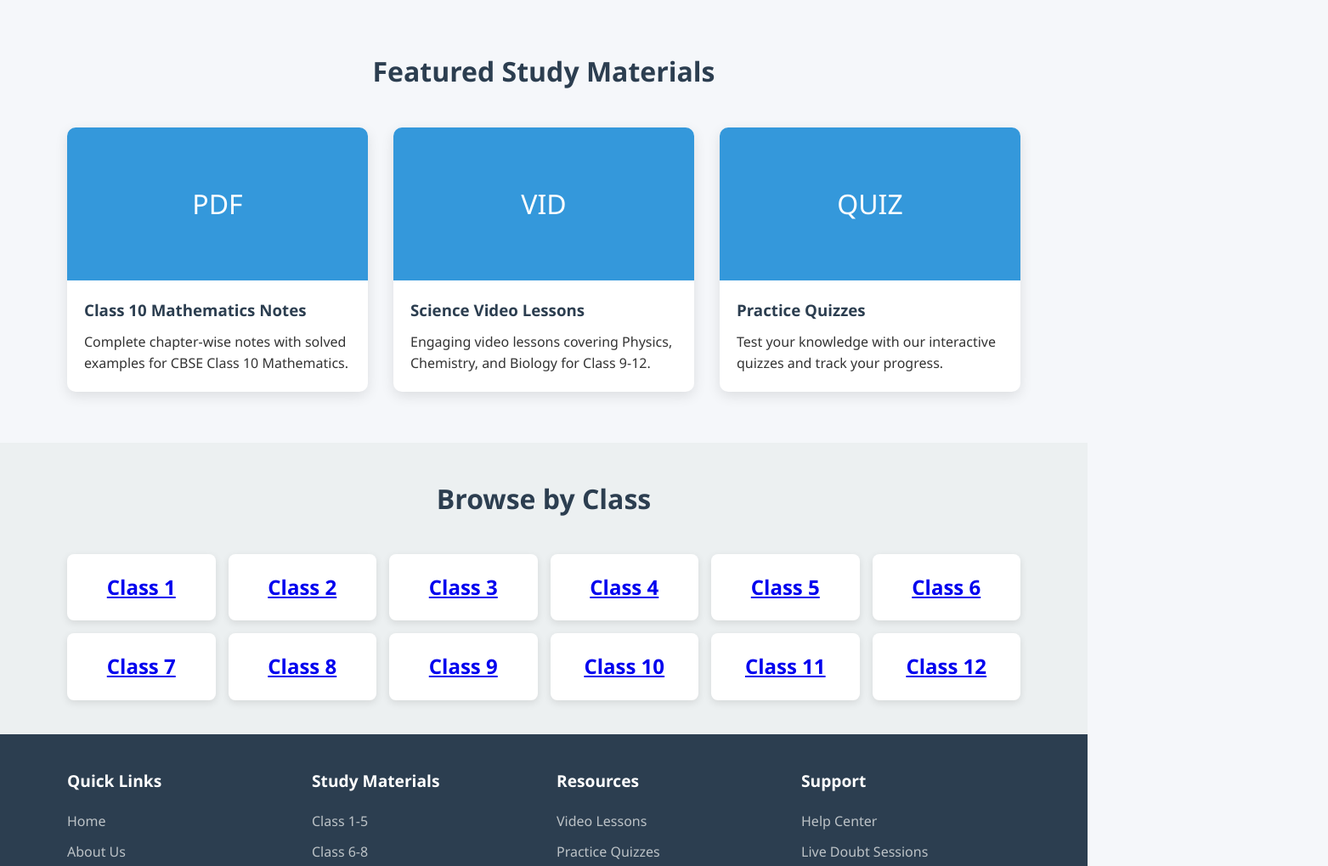
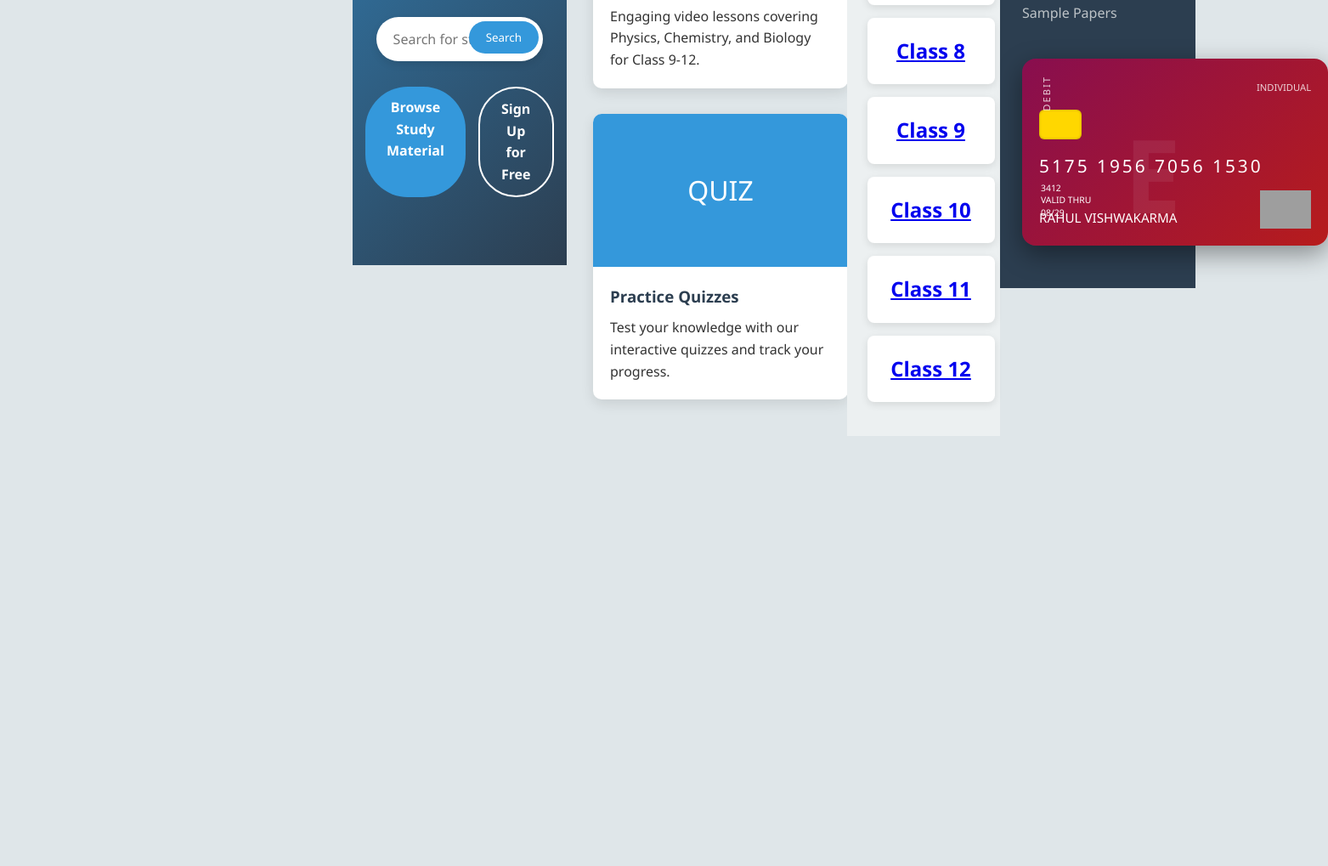
Before and after one commit to Neon-0-1/My-project-github.io, a plain HTML site: page index.html in a window 1280 px wide. Shown: the part 551-1570 px from the top of the page at 85% size, 1563 px wide, since content can reach past the window. After the commit the page ends 1081 px from the top, so only its background shows below. Drawn offline with Linux system fonts and the light colour scheme; grey boxes are pictures that could not be loaded.

Commit message:
Update index.html

```diff
--- a/index.html
+++ b/index.html
@@ -466,21 +466,239 @@
                     </ul>
                 </div>
 
-                <div class="footer-column">
-                    <h3>Support</h3>
-                    <ul>
-                        <li><a href="#">Help Center</a></li>
-                        <li><a href="#">Live Doubt Sessions</a></li>
-                        <li><a href="#">Feedback</a></li>
-                        <li><a href="#">FAQ</a></li>
-                    </ul>
-                </div>
-            </div>
+<!DOCTYPE html>
+<html lang="en">
+<head>
+  <meta charset="UTF-8" />
+  <meta name="viewport" content="width=device-width, initial-scale=1.0"/>
+  <title>Flip Credit Card</title>
+  <style>
+    body {
+      margin: 0;
+      background: #dfe6e9;
+      height: 100vh;
+      display: flex;
+      justify-content: center;
+      align-items: center;
+      font-family: 'Segoe UI', sans-serif;
+    }
 
-            <div class="copyright">
-                &copy; 2023 EduHub - Study Material Platform. All Rights Reserved.
-            </div>
+    .card-wrapper {
+      width: 360px;
+      height: 220px;
+      perspective: 1500px;
+    }
+
+    .card {
+      width: 100%;
+      height: 100%;
+      position: relative;
+      transform-style: preserve-3d;
+      transition: transform 0.8s ease;
+      cursor: pointer;
+    }
+
+    .card.is-flipped {
+      transform: rotateY(180deg);
+    }
+
+    .card-face {
+      position: absolute;
+      width: 100%;
+      height: 100%;
+      border-radius: 16px;
+      backface-visibility: hidden;
+      overflow: hidden;
+      box-shadow: 0 10px 30px rgba(0, 0, 0, 0.4);
+    }
+
+    .card-front {
+      background: linear-gradient(135deg, #880e4f, #b71c1c);
+      color: white;
+      padding: 20px;
+    }
+
+    .chip {
+      width: 50px;
+      height: 35px;
+      background: gold;
+      border-radius: 6px;
+      box-shadow: inset 0 0 3px rgba(0,0,0,0.3);
+      position: absolute;
+      top: 60px;
+      left: 20px;
+    }
+
+    .card-number {
+      font-size: 1.3em;
+      letter-spacing: 3px;
+      position: absolute;
+      top: 110px;
+      left: 20px;
+    }
+
+    .valid-thru {
+      font-size: 0.65em;
+      position: absolute;
+      top: 145px;
+      left: 22px;
+      line-height: 1.4;
+    }
+
+    .name {
+      position: absolute;
+      bottom: 20px;
+      left: 20px;
+      font-size: 0.95em;
+      font-weight: 500;
+    }
+
+    .visa-logo {
+      position: absolute;
+      bottom: 20px;
+      right: 20px;
+      width: 60px;
+    }
+
+    .big-symbol {
+      position: absolute;
+      top: 40px;
+      left: 120px;
+      font-size: 120px;
+      color: rgba(255, 255, 255, 0.07);
+      font-weight: bold;
+    }
+
+    .label {
+      position: absolute;
+      top: 20px;
+      left: 20px;
+      font-size: 0.7em;
+      writing-mode: vertical-lr;
+      transform: rotate(180deg);
+      opacity: 0.8;
+      letter-spacing: 2px;
+    }
+
+    .type {
+      position: absolute;
+      top: 25px;
+      right: 20px;
+      font-size: 0.7em;
+      opacity: 0.8;
+    }
+
+    .card-back {
+      background: linear-gradient(to bottom right, #2980b9, #3498db);
+      color: #fff;
+      transform: rotateY(180deg);
+      padding: 20px;
+      display: flex;
+      flex-direction: column;
+      justify-content: flex-start;
+      position: relative;
+    }
+
+    .black-strip {
+      position: absolute;
+      top: 20px;
+      left: 0;
+      right: 0;
+      height: 40px;
+      background: black;
+    }
+
+    .signature-strip {
+      margin-top: 80px;
+      display: flex;
+      align-items: center;
+      z-index: 2;
+    }
+
+    .signature {
+      flex: 1;
+      height: 35px;
+      background: repeating-linear-gradient(
+        white, white 2px, #ccc 2px, #ccc 3px
+      );
+      border-radius: 4px;
+      padding-left: 10px;
+      font-size: 0.75em;
+      color: #333;
+      display: flex;
+      align-items: center;
+    }
+
+    .cvv-box {
+      background: #fff;
+      color: #000;
+      padding: 5px 10px;
+      margin-left: 10px;
+      border-radius: 4px;
+      font-weight: bold;
+      font-size: 0.9em;
+      box-shadow: inset 0 0 2px #999;
+    }
+
+    .back-text {
+      margin-top: auto;
+      text-align: center;
+      font-size: 0.8em;
+      color: #fff;
+      padding-top: 10px;
+      z-index: 2;
+    }
+  </style>
+</head>
+<body>
+
+  <div class="card-wrapper" onclick="toggleFlip()">
+    <div class="card" id="flipCard">
+
+      <!-- FRONT -->
+      <div class="card-face card-front">
+        <div class="chip"></div>
+        <div class="label">DEBIT</div>
+        <div class="type">INDIVIDUAL</div>
+        <div class="big-symbol">E</div>
+        <div class="card-number" id="cardNumber">0000 0000 0000 0000</div>
+        <div class="valid-thru">
+          3412<br>
+          VALID THRU<br>
+          08/29
         </div>
-    </footer>
+        <div class="name">RAHUL VISHWAKARMA</div>
+        <img src="https://upload.wikimedia.org/wikipedia/commons/0/04/Visa.svg" class="visa-logo" alt="Visa">
+      </div>
+
+      <!-- BACK -->
+      <div class="card-face card-back">
+        <div class="black-strip"></div>
+        <div class="signature-strip">
+          <div class="signature">Authorized Signature</div>
+          <div class="cvv-box">123</div>
+        </div>
+        <div class="back-text">
+          This is a custom flip card UI designed for Rahul Vishwakarma.
+        </div>
+      </div>
+
+    </div>
+  </div>
+
+  <script>
+    const card = document.getElementById('flipCard');
+
+    function toggleFlip() {
+      card.classList.toggle('is-flipped');
+    }
+
+    // Generate random 16-digit card number grouped in 4s
+    const numberElement = document.getElementById("cardNumber");
+    const randomDigits = Array.from({length: 16}, () => Math.floor(Math.random() * 10));
+    const formatted = randomDigits.join("").match(/.{1,4}/g).join(" ");
+    numberElement.textContent = formatted;
+  </script>
+
 </body>
 </html>
```
